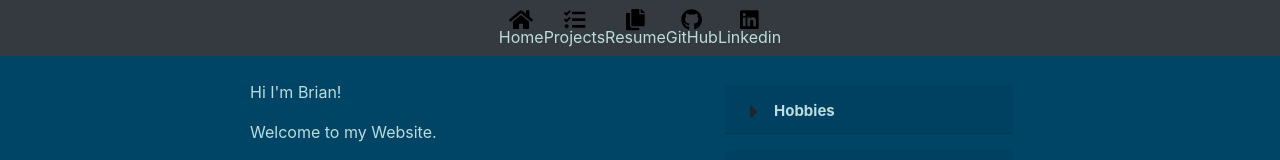
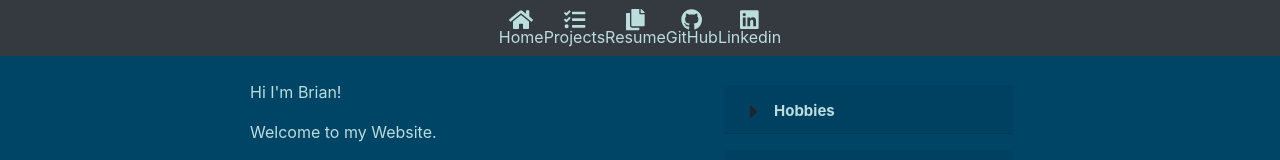
Before and after one commit to grogsy/home, a React (Create React App) app: page / in a window 1280 px wide. Shown: the top 160 px of the page. Built offline with nearby package versions, Linux system fonts and the light colour scheme; the HTML template or start-up script is replaced by a standard one.

Commit message:
change header icon color to be more visible

```diff
--- a/src/components/Header/styles.css
+++ b/src/components/Header/styles.css
@@ -3,6 +3,10 @@
   flex-direction: column;
   align-items: center;
   height: auto;
+}
+
+.header-icon {
+  color: #bbdddd;
 }
 
 .header-text-container {
```
